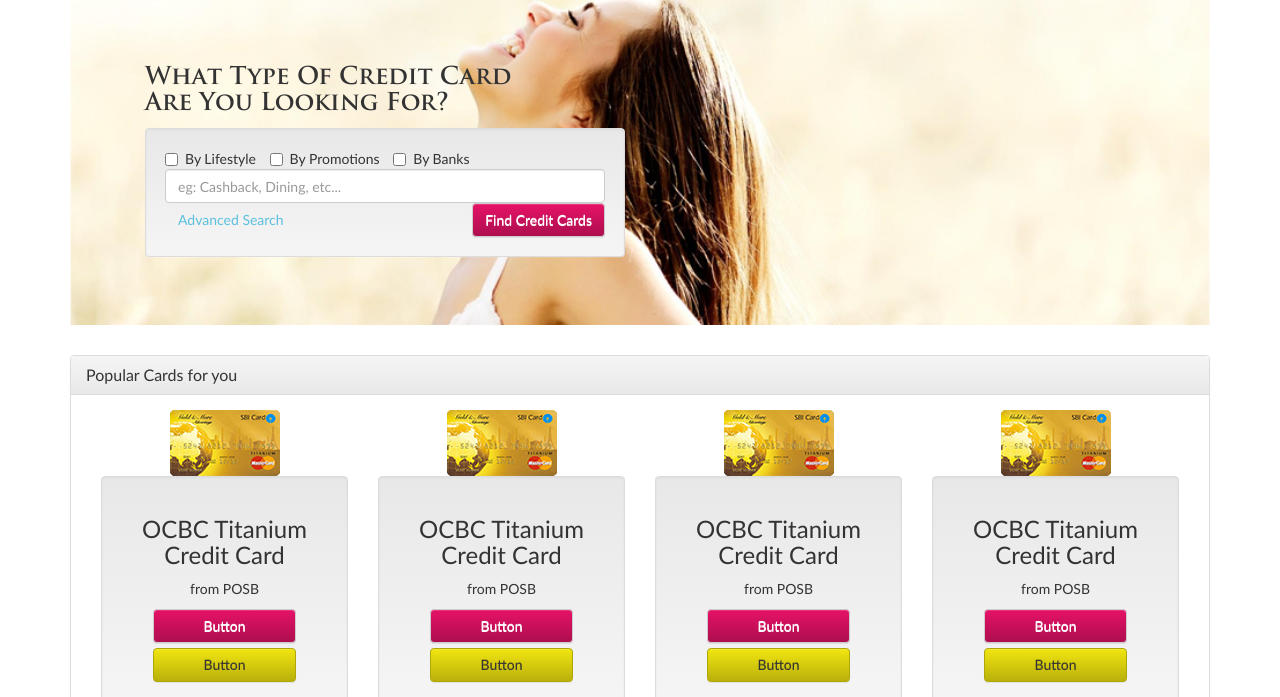
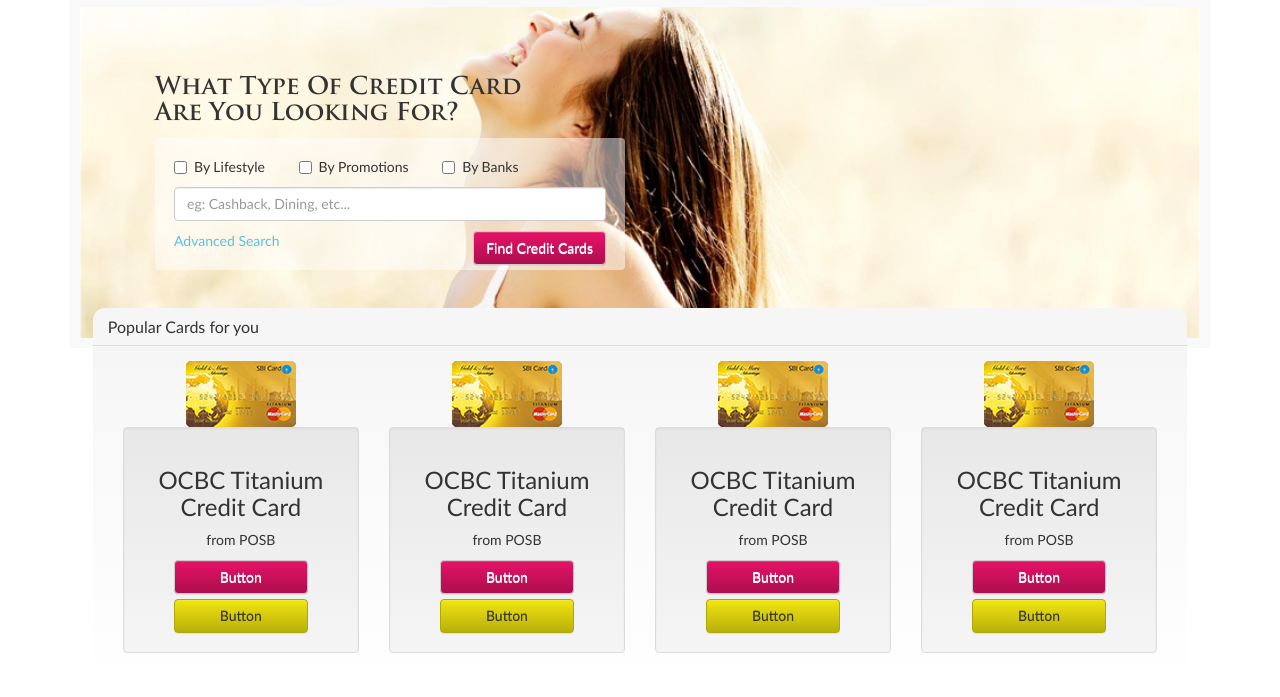
Before and after one commit to yaboi/Studio-Constellation-Bootstrap-Responsive, a plain HTML site: page index.html in a window 1280 px wide. Shown: the part 103-800 px from the top of the page. Drawn offline with nearby package versions, Linux system fonts and the light colour scheme.

Commit message:
Add more styling to jumbotron and Popular Card sections including panel overwrites, spacing, and placement

```diff
--- a/css/main.css
+++ b/css/main.css
@@ -76,12 +76,53 @@ a.alt:focus {
 .navbar-bottom>.navbar-nav>li:not(:last-child)>a {
     border-right: 1px solid #ccc;
 }
-/* jumbotron */
- .container .jumbotron {
+/* Super Hero (jumbotron) */
+ .container .jumbotron, .container-fluid .jumbotron {
     border-radius: 0;
     background: top center no-repeat url('../img/header_bg.png');
     background-size: cover;
+    border: 10px solid #f9f9f9;
 }
-.container .jumbotron h3 {
+.container .jumbotron h3, .container-fluid .jumbotron h3 {
     font-family:'Trajan Pro Bold', TimesNewRoman, "Times New Roman", Times, Baskerville, Georgia, serif;
 }
+.container .jumbotron .well, .container-fluid .jumbotron .well {
+    background-image: none;
+    background-color: rgba(255, 255, 255, .5);
+    border: none;
+    box-shadow: none;
+}
+.container .jumbotron .checkbox-inline, .container-fluid .jumbotron .checkbox-inline {
+    padding: 0 20px 10px 20px;
+}
+.container .jumbotron .form-control, .container-fluid .jumbotron .form-control {
+    margin-bottom: 10px;
+}
+/* Popular Cards */
+ .popular_cards {
+    width: 96%;
+    margin: 0 auto;
+    margin-top: -70px;
+}
+.panel {
+    box-shadow: none;
+    background: transparent;
+}
+.panel-default {
+    border: none;
+}
+.panel-default>.panel-heading {
+    background-image: none;
+    background-color: #f6f6f6;
+    border-top-left-radius: 12px;
+    border-top-right-radius: 12px;
+}
+.panel-default>.panel-body {
+    background: -moz-linear-gradient(top, rgba(246, 246, 246, 1) 0%, rgba(255, 255, 255, 0) 100%);
+    background: -webkit-gradient(linear, left top, left bottom, color-stop(0%, rgba(246, 246, 246, 1)), color-stop(100%, rgba(255, 255, 255, 0)));
+    background: -webkit-linear-gradient(top, rgba(246, 246, 246, 1) 0%, rgba(255, 255, 255, 0) 100%);
+    background: -o-linear-gradient(top, rgba(246, 246, 246, 1) 0%, rgba(255, 255, 255, 0) 100%);
+    background: -ms-linear-gradient(top, rgba(246, 246, 246, 1) 0%, rgba(255, 255, 255, 0) 100%);
+    background: linear-gradient(to bottom, rgba(246, 246, 246, 1) 0%, rgba(255, 255, 255, 0) 100%);
+    filter: progid:DXImageTransform.Microsoft.gradient(startColorstr='#f6f6f6', endColorstr='#00ffffff', GradientType=0);
+}
--- a/index.html
+++ b/index.html
@@ -57,7 +57,7 @@
         </nav>
 
         <section class="jumbotron">
-            <div class="container-fluid">
+            <div class="container">
                 <div class="row">
                     <div class="col-xs-12 col-md-6">
                         <h3 class="text-capitalize">What type of credit card<br /> are you looking for?</h3>
@@ -71,8 +71,8 @@
                             <label class="checkbox-inline">
                                 <input type="checkbox">By Banks
                             </label>
-                            <input type="email" class="form-control" placeholder="eg: Cashback, Dining, etc...">
-                            <a href="#" class="btn btn-link">Advanced Search</a>
+                            <input type="text" class="form-control" placeholder="eg: Cashback, Dining, etc...">
+                            <a href="#">Advanced Search</a>
                             <a href="#" class="btn btn-default pull-right">Find Credit Cards</a>
                         </form>
                     </div>
```
Also changed, not shown: css/bootstrap-theme.css, css/bootstrap-theme.min.css, css/bootstrap.css, css/bootstrap.min.css.
